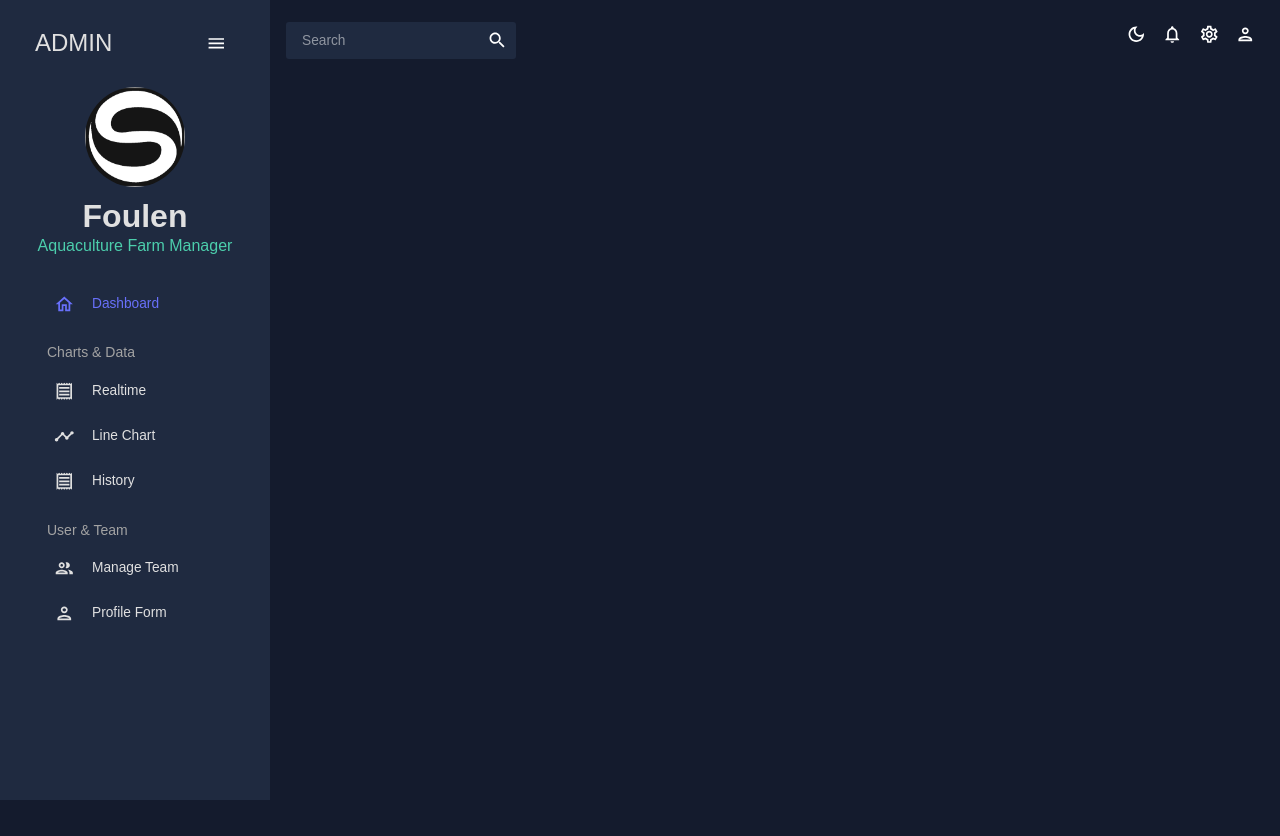
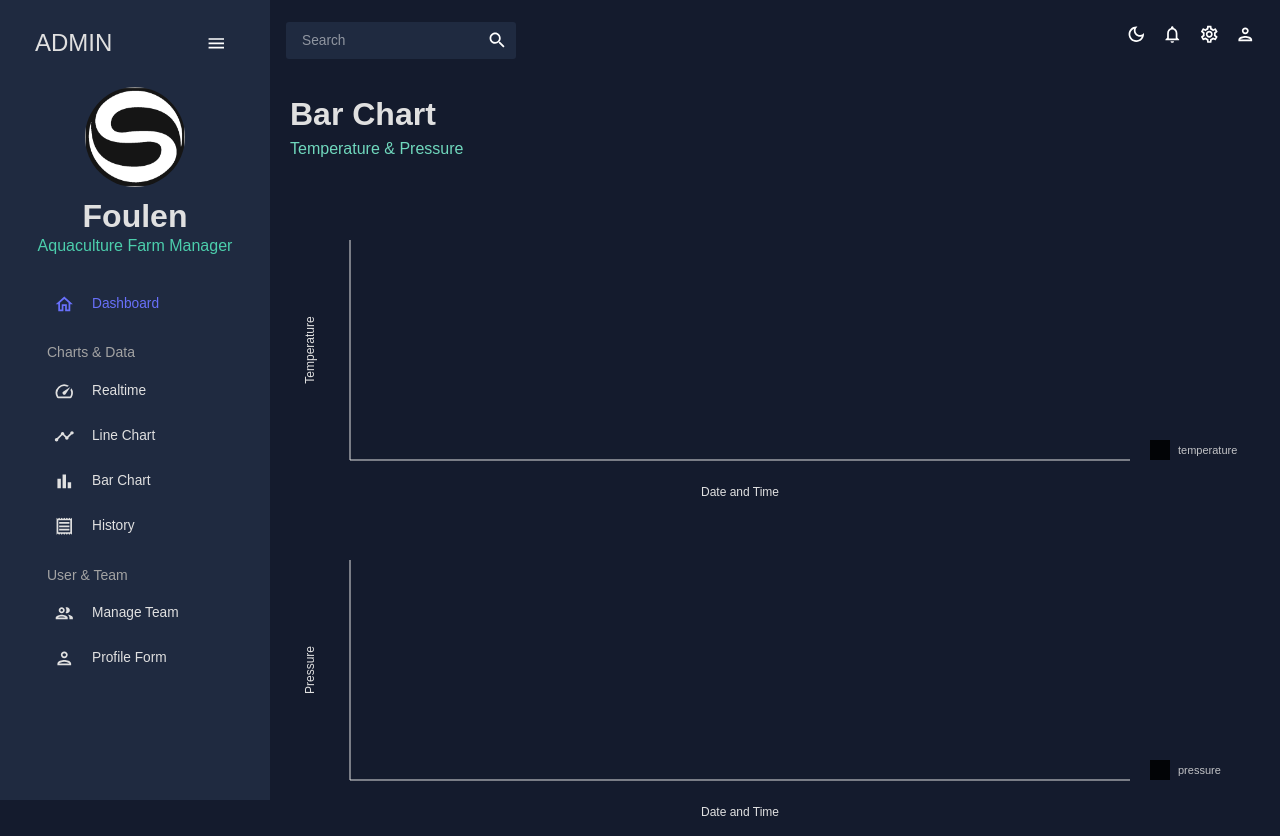
Before and after one commit to Rythme19/MERN-Dashboard, a React (Create React App) app in the folder client/: page /bar in a window 1280 px wide. Before the commit the page ends 800 px from the top, so only its background shows below. Built offline with nearby package versions, Linux system fonts and the light colour scheme; no server answers.

Commit message:
Realtime Gauge & BarChart Update

```diff
--- a/client/src/App.js
+++ b/client/src/App.js
@@ -9,6 +9,7 @@ import Team from "./scenes/team";
 import History from "./scenes/history";
 import Form from "./scenes/form";
 import Line from "./scenes/line";
+import Bar from "scenes/bar";
 import Realtime from "./scenes/realtime";
 //import Geography from "./scenes/geography";
 
@@ -27,6 +28,7 @@ function App() {
             <Routes>
               {/* <Route path="/" element={<Dashboard />} /> */}
               <Route path="/team" element={<Team />} />
+              <Route path="/bar" element={<Bar/>} />
 
               <Route path="/line" element={<Line />} />
               <Route path="/form" element={<Form />} />
--- /dev/null
+++ b/client/src/components/PressBarChart.jsx
@@ -0,0 +1,128 @@
+import { useTheme } from "@mui/material";
+import { ResponsiveBar } from "@nivo/bar";
+import { useEffect } from "react";
+import { tokens } from "../theme";
+import { observer } from 'mobx-react';
+import dataModel from 'model/aquastats.model';
+
+const BarChart = ({ isDashboard = false }) => {
+  const theme = useTheme();
+  const colors = tokens(theme.palette.mode);
+
+  useEffect(() => {
+    dataModel.fetchData();
+    const interval = setInterval(() => dataModel.fetchData(), 15000); // fetch data every 15 seconds
+
+    return () => clearInterval(interval); // clean up interval on component unmount
+  }, []);
+
+  const customTooltip = ({ id, value, indexValue }) => (
+    <div
+      style={{
+        background: colors.main,
+        padding: "12px 16px",
+        border: `1px solid ${colors.grey[200]}`,
+        borderRadius: "4px",
+        color: 'white',
+      }}
+    >
+      <strong>{id}</strong>: {value}
+      <br />
+      <strong>Date and Time</strong>: {indexValue}
+    </div>
+  );
+
+  return (
+    <ResponsiveBar
+      data={dataModel.aquastatsdata.map(item => ({
+        dateTime: `${item.date} ${item.time}`,
+        pressure: item.pressure,
+      }))}
+      keys={["pressure"]} // Display only pressure
+      indexBy="dateTime"
+      theme={{
+        axis: {
+          domain: {
+            line: {
+              stroke: colors.grey[100],
+            },
+          },
+          legend: {
+            text: {
+              fill: colors.grey[100],
+            },
+          },
+          ticks: {
+            line: {
+              stroke: colors.grey[100],
+              strokeWidth: 1,
+            },
+            text: {
+              fill: colors.grey[100],
+            },
+          },
+        },
+        legends: {
+          text: {
+            fill: colors.grey[100],
+          },
+        },
+        tooltip: {
+          container: {
+            color: colors.main,
+          },
+        },
+      }}
+      colors={isDashboard ? { datum: "color" } : { scheme: "nivo" }}
+      margin={{ top: 50, right: 130, bottom: 50, left: 60 }}
+      padding={0.3}
+      valueScale={{ type: "linear" }}
+      indexScale={{ type: "band", round: true }}
+      borderColor={{ from: "color", modifiers: [["darker", "1.6"]] }}
+      axisTop={null}
+      axisRight={null}
+      axisBottom={{
+        tickSize: 5,
+        tickPadding: 5,
+        tickRotation: 0,
+        legend: isDashboard ? undefined : "Date and Time",
+        legendPosition: "middle",
+        legendOffset: 32,
+      }}
+      axisLeft={{
+        tickSize: 5,
+        tickPadding: 5,
+        tickRotation: 0,
+        legend: isDashboard ? undefined : "Pressure",
+        legendPosition: "middle",
+        legendOffset: -40,
+      }}
+      enableLabel={false}
+      labelSkipWidth={12}
+      labelSkipHeight={12}
+      labelTextColor={{ from: "color", modifiers: [["darker", 1.6]] }}
+      legends={[
+        {
+          dataFrom: "keys",
+          anchor: "bottom-right",
+          direction: "column",
+          justify: false,
+          translateX: 120,
+          translateY: 0,
+          itemsSpacing: 2,
+          itemWidth: 100,
+          itemHeight: 20,
+          itemDirection: "left-to-right",
+          itemOpacity: 0.85,
+          symbolSize: 20,
+          effects: [{ on: "hover", style: { itemOpacity: 1 } }],
+        },
+      ]}
+      tooltip={customTooltip}
+      role="application"
+      barAriaLabel={e => `${e.id}: ${e.formattedValue} at ${e.indexValue}`}
+    />
+  );
+};
+
+export default observer(BarChart);
--- /dev/null
+++ b/client/src/components/TempBarChart.jsx
@@ -0,0 +1,128 @@
+import { useTheme } from "@mui/material";
+import { ResponsiveBar } from "@nivo/bar";
+import { useEffect } from "react";
+import { tokens } from "../theme";
+import { observer } from 'mobx-react';
+import dataModel from 'model/aquastats.model';
+
+const BarChart = ({ isDashboard = false }) => {
+  const theme = useTheme();
+  const colors = tokens(theme.palette.mode);
+
+  useEffect(() => {
+    dataModel.fetchData();
+    const interval = setInterval(() => dataModel.fetchData(), 10000); // fetch data every 10 seconds
+
+    return () => clearInterval(interval); // clean up interval on component unmount
+  }, []);
+
+  const customTooltip = ({ id, value, indexValue }) => (
+    <div
+      style={{
+        background: colors.main,
+        padding: "12px 16px",
+        border: `1px solid ${colors.grey[200]}`,
+        borderRadius: "4px",
+        color: 'white',
+      }}
+    >
+      <strong>{id}</strong>: {value}
+      <br />
+      <strong>Date and Time</strong>: {indexValue}
+    </div>
+  );
+
+  return (
+    <ResponsiveBar
+      data={dataModel.aquastatsdata.map(item => ({
+        dateTime: `${item.date} ${item.time}`,
+        temperature: item.temperature,
+      }))}
+      keys={["temperature"]} // Display only temperature
+      indexBy="dateTime"
+      theme={{
+        axis: {
+          domain: {
+            line: {
+              stroke: colors.grey[100],
+            },
+          },
+          legend: {
+            text: {
+              fill: colors.grey[100],
+            },
+          },
+          ticks: {
+            line: {
+              stroke: colors.grey[100],
+              strokeWidth: 1,
+            },
+            text: {
+              fill: colors.grey[100],
+            },
+          },
+        },
+        legends: {
+          text: {
+            fill: colors.grey[100],
+          },
+        },
+        tooltip: {
+          container: {
+            color: colors.main,
+          },
+        },
+      }}
+      colors={isDashboard ? { datum: "color" } : { scheme: "nivo" }}
+      margin={{ top: 50, right: 130, bottom: 50, left: 60 }}
+      padding={0.3}
+      valueScale={{ type: "linear" }}
+      indexScale={{ type: "band", round: true }}
+      borderColor={{ from: "color", modifiers: [["darker", "1.6"]] }}
+      axisTop={null}
+      axisRight={null}
+      axisBottom={{
+        tickSize: 5,
+        tickPadding: 5,
+        tickRotation: 0,
+        legend: isDashboard ? undefined : "Date and Time",
+        legendPosition: "middle",
+        legendOffset: 32,
+      }}
+      axisLeft={{
+        tickSize: 5,
+        tickPadding: 5,
+        tickRotation: 0,
+        legend: isDashboard ? undefined : "Temperature",
+        legendPosition: "middle",
+        legendOffset: -40,
+      }}
+      enableLabel={false}
+      labelSkipWidth={12}
+      labelSkipHeight={12}
+      labelTextColor={{ from: "color", modifiers: [["darker", 1.6]] }}
+      legends={[
+        {
+          dataFrom: "keys",
+          anchor: "bottom-right",
+          direction: "column",
+          justify: false,
+          translateX: 120,
+          translateY: 0,
+          itemsSpacing: 2,
+          itemWidth: 100,
+          itemHeight: 20,
+          itemDirection: "left-to-right",
+          itemOpacity: 0.85,
+          symbolSize: 20,
+          effects: [{ on: "hover", style: { itemOpacity: 1 } }],
+        },
+      ]}
+      tooltip={customTooltip}
+      role="application"
+      barAriaLabel={e => `${e.id}: ${e.formattedValue} at ${e.indexValue}`}
+    />
+  );
+};
+
+export default observer(BarChart);
--- /dev/null
+++ b/client/src/scenes/bar/index.jsx
@@ -0,0 +1,20 @@
+import { Box } from "@mui/material";
+import Header from "../../components/Header";
+import BarChart from "../../components/TempBarChart";
+import BarChart2 from "../../components/PressBarChart";
+const Bar = () => {
+  return (
+    <Box m="20px">
+      <Header title="Bar Chart" subtitle="Temperature & Pressure" />
+      <Box height="40vh">
+        <BarChart />
+      </Box>
+      <Box height="40vh">
+        <BarChart2 />
+      </Box>
+    </Box>
+
+  );
+};
+
+export default Bar;
--- a/client/src/scenes/global/Sidebar.jsx
+++ b/client/src/scenes/global/Sidebar.jsx
@@ -16,6 +16,8 @@ import TimelineOutlinedIcon from "@mui/icons-material/TimelineOutlined";
 import MenuOutlinedIcon from "@mui/icons-material/MenuOutlined";
 import MapOutlinedIcon from "@mui/icons-material/MapOutlined";
 import HelpOutlineOutlinedIcon from "@mui/icons-material/HelpOutlineOutlined";
+import BarChartIcon from '@mui/icons-material/BarChart';
+import SpeedIcon from '@mui/icons-material/Speed';
 
 const Item = ({ title, to, icon, selected, setSelected }) => {
   const theme = useTheme();
@@ -156,7 +158,7 @@ const Sidebar = () => {
             <Item
               title="Realtime"
               to="/realtime"
-              icon={<ReceiptOutlinedIcon />}
+              icon={<SpeedIcon/>}
               selected={selected}
               setSelected={setSelected}
             />
@@ -165,6 +167,13 @@ const Sidebar = () => {
               title="Line Chart"
               to="/line"
               icon={<TimelineOutlinedIcon />}
+              selected={selected}
+              setSelected={setSelected}
+            />
+            <Item
+              title="Bar Chart"
+              to="/bar"
+              icon={<BarChartIcon />}
               selected={selected}
               setSelected={setSelected}
             />
--- a/client/src/scenes/line/index.jsx
+++ b/client/src/scenes/line/index.jsx
@@ -1,7 +1,7 @@
 import { Box } from "@mui/material";
 import Header from "../../components/Header";
-import LineChart from "../../components/LineChartTemp";
-import LineChart2 from "../../components/LineChartPress";
+import LineChart from "../../components/TempLineChart";
+import LineChart2 from "../../components/PressLineChart";
 const Line = () => {
   return (
     <Box m="20px">
--- a/client/src/scenes/realtime/index.jsx
+++ b/client/src/scenes/realtime/index.jsx
@@ -9,13 +9,13 @@ const Realtime = () => {
   const theme = useTheme();
   const isDarkMode = theme.palette.mode === 'dark'; // Check if dark mode is enabled
   const colors = tokens(theme.palette.mode);
-  const [data, setData] = useState({ temperature: 0, pressure: 0 });
+  const [data, setData] = useState({ temperature: 0, pressure: 0,dateTime: ""  });
 
   const fetchData = async () => {
     try {
       const response = await axios.get("http://localhost:3001/api/realtime");
       const latestData = response.data[response.data.length - 1];
-      setData(latestData || { temperature: 0, pressure: 0 });
+      setData(latestData || { temperature: 0, pressure: 0 ,time: " ", date: " "});
     } catch (error) {
       console.error("Error fetching data:", error);
     }
@@ -79,6 +79,7 @@ const Realtime = () => {
               needleColor="#808080"
               needleBaseColor="#808080"
             />
+            <p>Last Updated: {data.time + " " + data.date  }</p>
           </Box>
           <Box textAlign="center">
             <h3 className="gauge-text">Pressure</h3>
@@ -93,6 +94,7 @@ const Realtime = () => {
               needleColor="#808080"
               needleBaseColor="#808080"
             />
+            <p>Last Updated: {data.time + " " + data.date}</p>
           </Box>
         </Box>
       </Box>
```
Also changed, not shown: client/src/components/PressLineChart.jsx (renamed from client/src/components/LineChartPress.jsx), client/src/components/TempLineChart.jsx (renamed from client/src/components/LineChartTemp.jsx).
